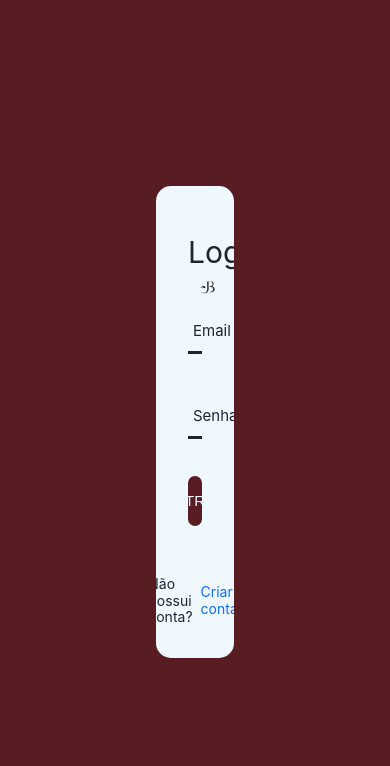
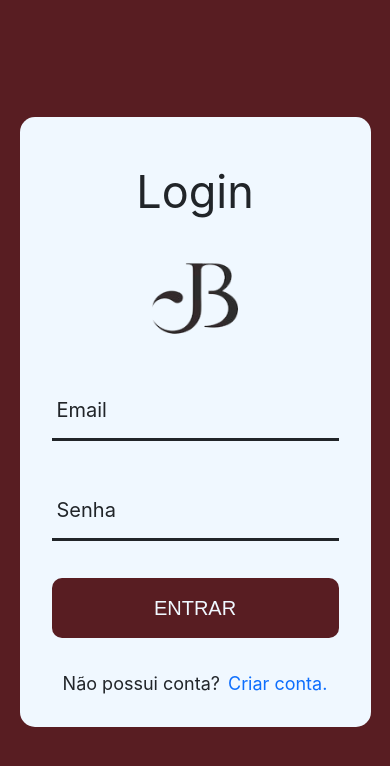
Before and after one commit to jonasnoliveira/login_react, a React (Create React App) app: page / in a window 390 px wide. Shown: the top 766 px of the page. Built offline with nearby package versions, Linux system fonts and the light colour scheme.

Commit message:
Responsive Update - Jonas - 30/03/22

```diff
--- a/src/App.css
+++ b/src/App.css
@@ -1,8 +1,9 @@
-*{
+* {
   margin: 0;
   padding: 0;
   box-sizing: border-box;
 }
+
 :root {
   --blue--: #0D6EFD;
   --ligth--: #F0F8FF;
@@ -10,7 +11,7 @@
   --marsala--: #581d22;
 }
 
-.container{
+.container {
   width: 100vw;
   margin: 0 auto;
   flex-direction: row;
@@ -18,7 +19,7 @@
   align-items: center;
 }
 
-.container-login{
+.container-login {
   width: 100vw;
   min-height: 100vh;
 
@@ -32,7 +33,7 @@
   background: var(--marsala--);
 }
 
-.wrap-login{
+.wrap-login {
   width: 20vw;
   background: var(--ligth--);
   border-radius: 15px;
@@ -41,11 +42,11 @@
   padding: 3rem 2rem 2rem 2rem;
 }
 
-login-form{
+login-form {
   width: 100%;
 }
 
-.login-form-title{
+.login-form-title {
   display: block;
   font-size: 30px;
   color: var(--dark--);
@@ -54,18 +55,18 @@ login-form{
   text-align: center;
 }
 
-.login-form-title img{
+.login-form-title img {
   width: 10vw;
 }
 
-.wrap-input{
+.wrap-input {
   width: 100%;
   position: relative;
   border-bottom: 3px solid var(--dark--);
   margin-bottom: 37px;
 }
 
-.input{
+.input {
   font-size: 15px;
   color: var(--dark--);
   line-height: 1.2;
@@ -79,7 +80,8 @@ login-form{
 
   padding: 0 5px;
 }
-.focus-input{
+
+.focus-input {
   position: absolute;
   display: block;
   width: 100%;
@@ -92,7 +94,7 @@ login-form{
   color: var(--dark--);
 }
 
-.focus-input::before{
+.focus-input::before {
   content: '';
   display: block;
   position: absolute;
@@ -110,7 +112,7 @@ login-form{
 
 }
 
-.focus-input::after{
+.focus-input::after {
   font-size: 15px;
   color: var(--dark--);
   line-height: 1.2;
@@ -130,34 +132,34 @@ login-form{
   transition: all 0.4s;
 }
 
-.input:focus{
+.input:focus {
   outline: 0;
 }
 
-.input:focus + .focus-input::after{
+.input:focus+.focus-input::after {
   top: -18px;
 }
 
-.input:focus + .focus-input::before{
+.input:focus+.focus-input::before {
   width: 100%;
 }
 
-.has-val + .focus-input::after {
+.has-val+.focus-input::after {
   top: -18px;
 }
 
-.has-val + .focus-input::before {
+.has-val+.focus-input::before {
   width: 100%;
 }
 
-.container-login-form-btn{
+.container-login-form-btn {
   display: flex;
   flex-wrap: wrap;
   justify-content: center;
   padding-bottom: 15px;
 }
 
-.login-form-btn{
+.login-form-btn {
   font-size: 15px;
   border: none;
   border-radius: 10px;
@@ -174,12 +176,12 @@ login-form{
 
 }
 
-.login-form-btn:hover{
+.login-form-btn:hover {
   cursor: pointer;
   opacity: 0.9;
 }
 
-.text-center{
+.text-center {
   display: flex;
   justify-content: center;
   align-items: center;
@@ -187,7 +189,7 @@ login-form{
   margin-top: 35px;
 }
 
-.txt1{
+.txt1 {
   font-size: 14px;
   color: var(--dark--);
   line-height: 1.2;
@@ -195,9 +197,204 @@ login-form{
   padding-right: 8px;
 }
 
-.txt2{
+.txt2 {
   font-size: 14px;
   color: var(--blue--);
   line-height: 1.2;
   text-decoration: none;
 }
+
+@media (max-width: 720px) {
+  .container {
+    width: 100vw;
+    margin: 0 auto;
+    flex-direction: row;
+    justify-content: center;
+    align-items: center;
+  }
+
+  .container-login {
+    width: 100vw;
+    min-height: 100vh;
+
+    display: flex;
+    flex-wrap: wrap;
+    align-items: center;
+    justify-content: center;
+
+    padding: 10px;
+
+    background: var(--marsala--);
+  }
+
+  .wrap-login {
+    width: 90vw;
+    background: var(--ligth--);
+    border-radius: 15px;
+
+    overflow: hidden;
+    padding: auto;
+  }
+
+  login-form {
+    width: 100%;
+  }
+
+  .login-form-title {
+    display: block;
+    font-size: 45px;
+    color: var(--dark--);
+
+    line-height: 1.2;
+    text-align: center;
+  }
+
+  .login-form-title img {
+    width: 60vw;
+  }
+
+  .wrap-input {
+    width: 100%;
+    position: relative;
+    border-bottom: 3px solid var(--dark--);
+    margin-bottom: 37px;
+  }
+
+  .input {
+    font-size: 20px;
+    color: var(--dark--);
+    line-height: 1.2;
+    border: none;
+    display: block;
+
+    width: 100%;
+    height: 60px;
+
+    background-color: transparent;
+
+    padding: 0 5px;
+  }
+
+  .focus-input {
+    position: absolute;
+    display: block;
+    width: 100%;
+    height: 100%;
+
+    top: 0;
+    left: 0;
+
+    pointer-events: none;
+    color: var(--dark--);
+  }
+
+  .focus-input::before {
+    content: '';
+    display: block;
+    position: absolute;
+    bottom: -2px;
+    left: 0;
+    width: 0;
+    height: 2px;
+
+    -webkit-transition: all 0.4s;
+    -o-transition: all 0.4s;
+    -moz-transition: all 0.4s;
+    transition: all 0.4s;
+
+    background: var(--marsala--);
+
+  }
+
+  .focus-input::after {
+    font-size: 20px;
+    color: var(--dark--);
+    line-height: 1.2;
+
+    content: attr(data-placeholder);
+    display: block;
+    width: 100%;
+    position: absolute;
+    top: 20px;
+    left: 0px;
+
+    padding-left: 5px;
+
+    -webkit-transition: all 0.4s;
+    -o-transition: all 0.4s;
+    -moz-transition: all 0.4s;
+    transition: all 0.4s;
+  }
+
+  .input:focus {
+    outline: 0;
+  }
+
+  .input:focus+.focus-input::after {
+    top: -25px;
+  }
+
+  .input:focus+.focus-input::before {
+    width: 100%;
+  }
+
+  .has-val+.focus-input::after {
+    top: -25px;
+  }
+
+  .has-val+.focus-input::before {
+    width: 100%;
+  }
+
+  .container-login-form-btn {
+    display: flex;
+    flex-wrap: wrap;
+    justify-content: center;
+    padding-bottom: 15px;
+  }
+
+  .login-form-btn {
+    font-size: 20px;
+    border: none;
+    border-radius: 10px;
+    color: var(--ligth--);
+
+    line-height: 1.2;
+    text-transform: uppercase;
+    display: flex;
+    justify-content: center;
+    align-items: center;
+    width: 100%;
+    height: 60px;
+    background-color: var(--marsala--);
+
+  }
+
+  .login-form-btn:hover {
+    cursor: pointer;
+    opacity: 0.9;
+  }
+
+  .text-center {
+    display: flex;
+    justify-content: center;
+    align-items: center;
+
+    margin-top: 20px;
+  }
+
+  .txt1 {
+    font-size: 18px;
+    color: var(--dark--);
+    line-height: 1.2;
+    text-decoration: none;
+    padding-right: 8px;
+  }
+
+  .txt2 {
+    font-size: 18px;
+    color: var(--blue--);
+    line-height: 1.2;
+    text-decoration: none;
+  }
+}
```
